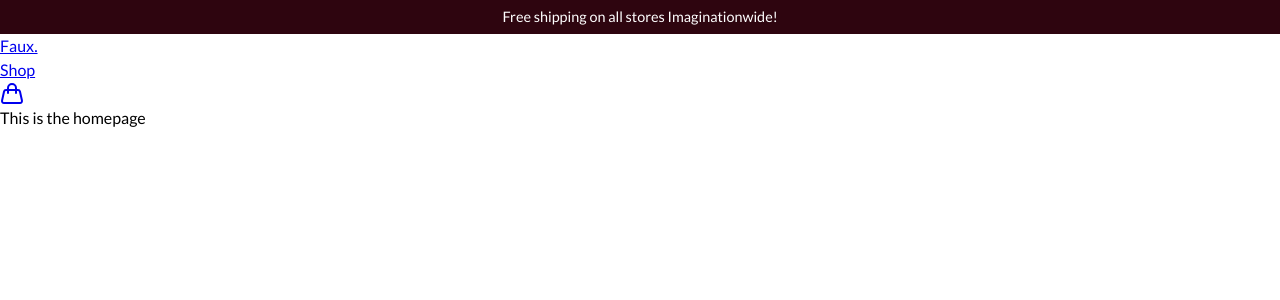
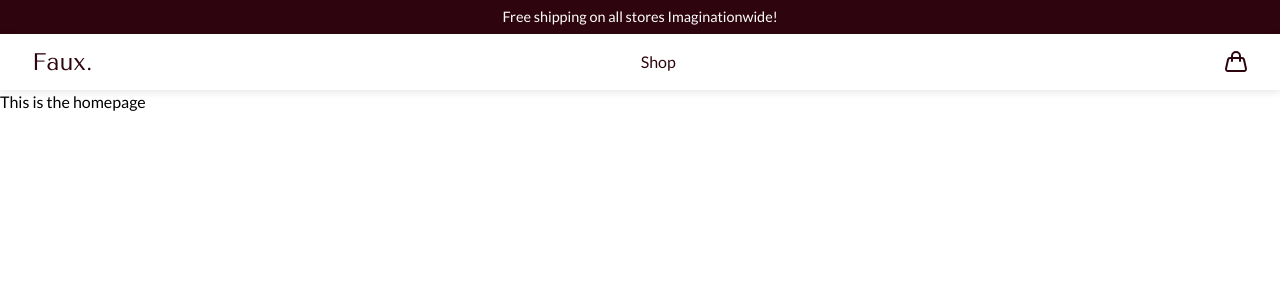
Before and after one commit to JohnKelly-T/shopping-cart, a React (Vite) app: page / in a window 1280 px wide. Shown: the top 300 px of the page. Built offline with nearby package versions, Linux system fonts and the light colour scheme.

Commit message:
Add style to header

```diff
--- a/src/routes/Root/root.module.css
+++ b/src/routes/Root/root.module.css
@@ -8,3 +8,38 @@
   color: white;
   font-size: 0.9rem;
 }
+
+.siteName {
+  font-family: "Tenor Sans";
+  font-size: 1.5rem;
+  text-decoration: none;
+  color: var(--maroon);
+}
+
+.shoppingCartIcon {
+  color: var(--maroon);
+  width: 1.5rem;
+  height: 1.5rem;
+}
+
+.headerContainer {
+  padding: 0.6rem 2rem;
+  box-shadow: 0 2px 8px rgba(0, 0, 0, 0.1);
+}
+
+.headerContainer,
+.navBar {
+  width: 100%;
+}
+
+.navBar ul {
+  display: flex;
+  width: 100%;
+  justify-content: space-between;
+  align-items: center;
+}
+
+.navBar a {
+  text-decoration: none;
+  color: var(--maroon);
+}
```
